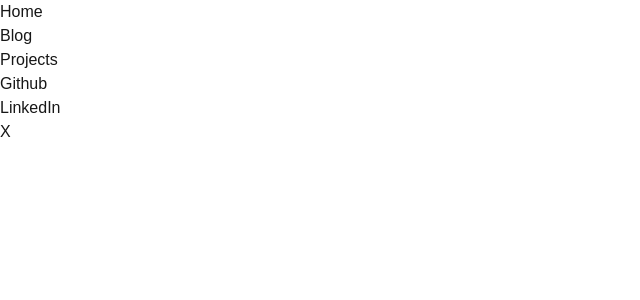
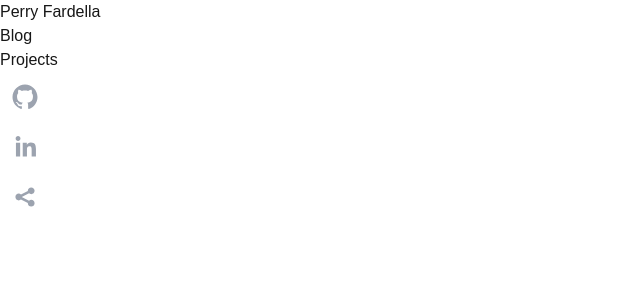
Before and after one commit to perryfardella/personal-website-v2, a Next.js app: page / in a window 1280 px wide. Shown: the top 300 px of the page, without its empty margins (0-640 px from the left). Built offline with nearby package versions, Linux system fonts and the light colour scheme.

Commit message:
Add social icons

```diff
--- a/app/layout.tsx
+++ b/app/layout.tsx
@@ -2,6 +2,7 @@
 import { Geist, Geist_Mono } from "next/font/google";
 import "./globals.css";
 import Link from "next/link";
+import { SocialIcon } from "react-social-icons";
 
 const geistSans = Geist({
   variable: "--font-geist-sans",
@@ -40,7 +41,7 @@
 
 function NavBar() {
   const navLinks = [
-    { href: "/", label: "Home" },
+    { href: "/", label: "Perry Fardella" },
     { href: "/blog", label: "Blog" },
     { href: "/projects", label: "Projects" },
   ];
@@ -70,9 +71,13 @@
       <ul>
         {socialLinks.map((link) => (
           <li key={link.href + link.label}>
-            <a href={link.href} target="_blank" rel="noopener noreferrer">
-              {link.label}
-            </a>
+            <SocialIcon
+              url={link.href}
+              target="_blank"
+              rel="noopener noreferrer"
+              bgColor="transparent"
+              fgColor="#9ca3af"
+            />
           </li>
         ))}
       </ul>
--- a/package.json
+++ b/package.json
@@ -15,7 +15,8 @@
     "@types/mdx": "^2.0.13",
     "next": "15.1.6",
     "react": "^19.0.0",
-    "react-dom": "^19.0.0"
+    "react-dom": "^19.0.0",
+    "react-social-icons": "^6.20.0"
   },
   "devDependencies": {
     "@eslint/eslintrc": "^3",
```
Also changed, not shown: 1 other file (tests, documents, lock files or other folders).
